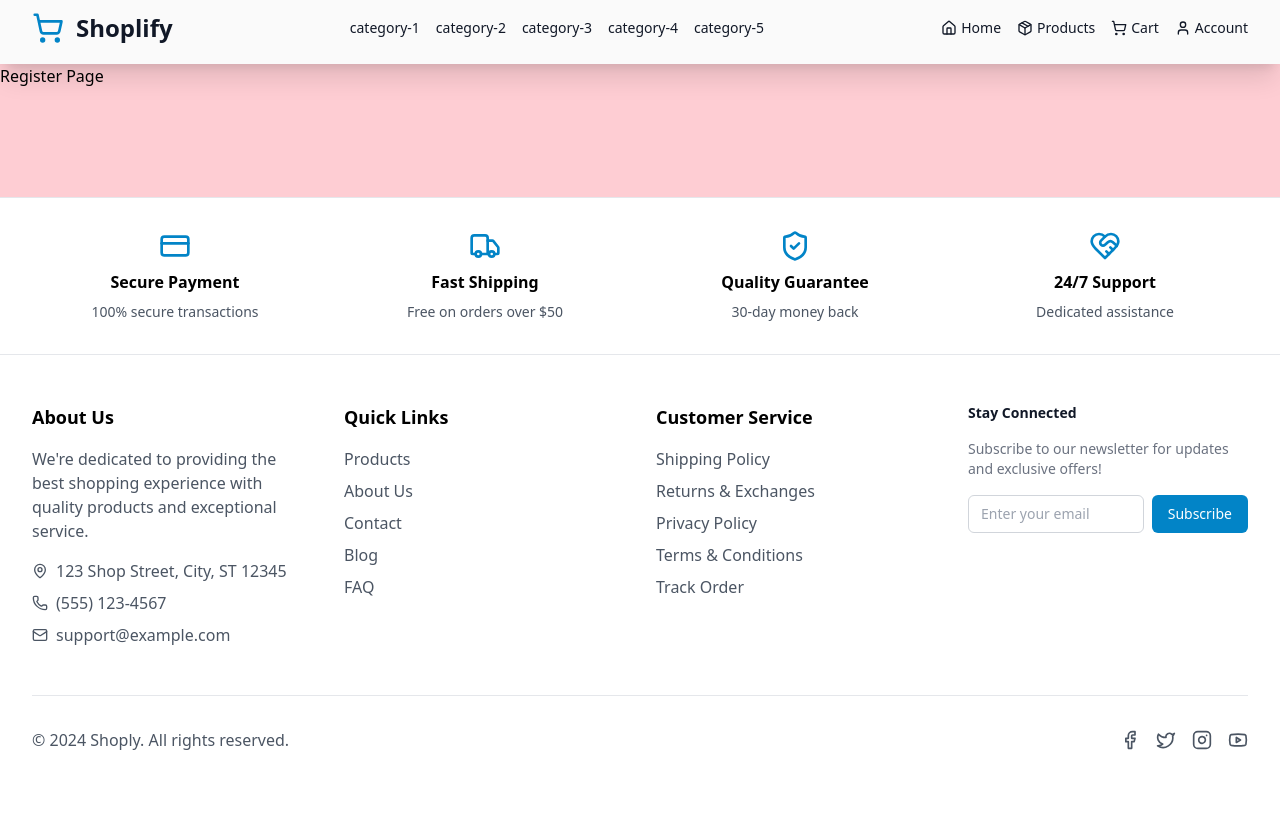
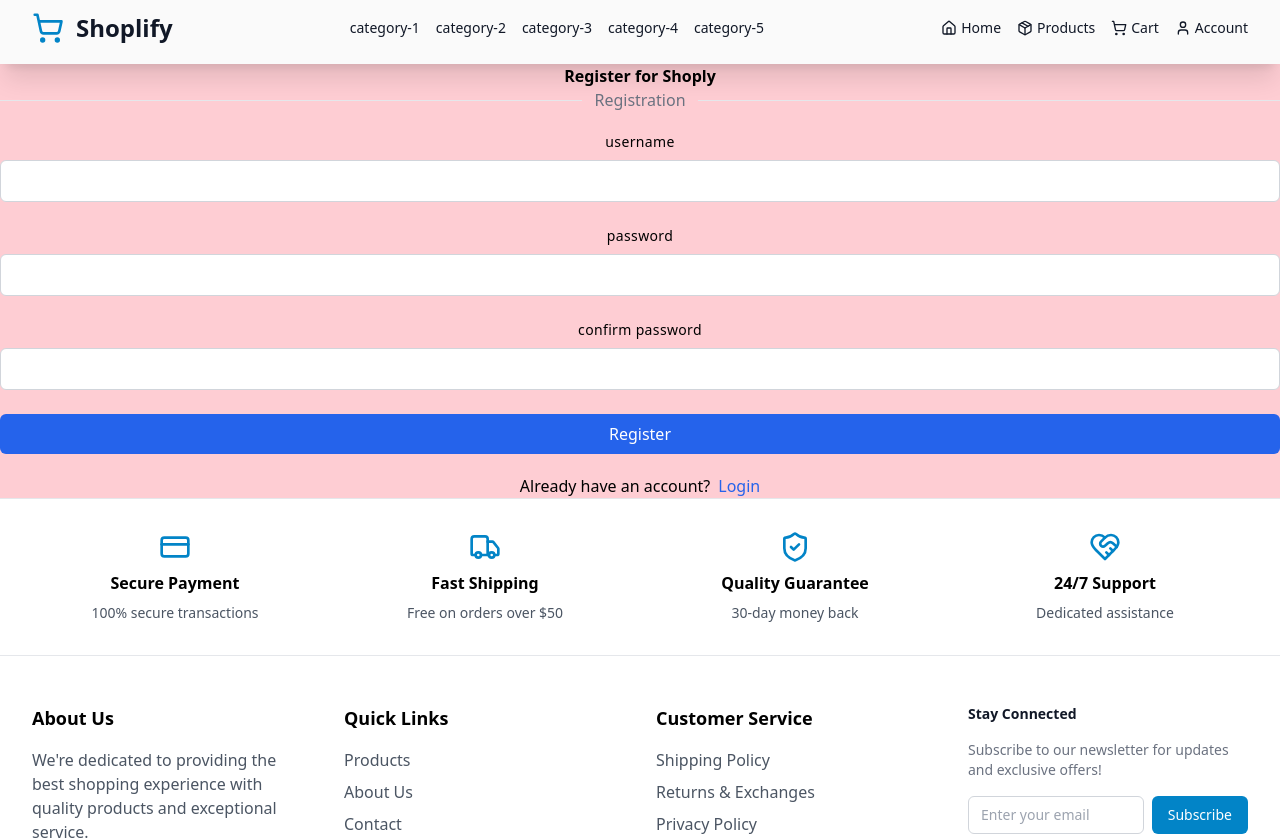
Before and after one commit to RVP2-241209-team2/p2-frontend, a React (Vite) app: page /register in a window 1280 px wide. Shown: the top 840 px of the page. Before the commit the page ends 800 px from the top, so only its background shows below. Built offline with nearby package versions, Linux system fonts and the light colour scheme.

Commit message:
getting a base understanding of tailwind, among other things

```diff
--- a/package.json
+++ b/package.json
@@ -10,6 +10,7 @@
     "preview": "vite preview"
   },
   "dependencies": {
+    "@hookform/resolvers": "^3.9.1",
     "axios": "^1.7.9",
     "bootstrap": "^5.3.3",
     "lucide-react": "^0.469.0",
@@ -17,7 +18,9 @@
     "react": "^18.3.1",
     "react-bootstrap": "^2.10.7",
     "react-dom": "^18.3.1",
-    "react-router-dom": "^7.1.1"
+    "react-hook-form": "^7.54.2",
+    "react-router-dom": "^7.1.1",
+    "zod": "^3.24.1"
   },
   "devDependencies": {
     "@eslint/js": "^9.17.0",
--- /dev/null
+++ b/src/components/auth/login-form.tsx
@@ -0,0 +1,42 @@
+import { useForm } from "react-hook-form";
+import { loginSchema, LoginSchema } from "../../lib/auth";
+import { zodResolver } from "@hookform/resolvers/zod";
+//import { useAuth } from "../../context/AuthContext";
+
+export default function LoginForm() {
+    //const { login } = useAuth()
+
+    const form = useForm<LoginSchema>({
+        resolver: zodResolver(loginSchema),
+        defaultValues: {
+            username: "",
+            password: ""
+        }
+    })
+
+    /*async function onSubmit(data: LoginSchema){
+        try{
+            await login(data);
+        } catch (error){
+            console.error("Login failed", error)
+        }
+    }*/
+
+    return(
+        <form /*onSubmit={form.handleSubmit(onSubmit)}*/ className="space-y-8">
+            <div className="flex flex-col gap-2">
+                <p className="text-sm font-medium tracking-wide text-center">
+                    username
+                </p>
+                <input type="text" {...form.register("username")} className="w-full rounded-md border border-gray-300 p-2" />
+            </div>
+            <div className="flex flex-col gap-2">
+                <p className="text-sm font-medium tracking-wide text-center">
+                    password
+                </p>
+                <input type="password" {...form.register("password")} className="w-full rounded-md border border-gray-300 p-2"/>
+            </div>
+            <button type="submit" className="w-full rounded-md bg-blue-600 p-2 text-white hover:bg-blue-700"> Login </button>
+        </form>
+    )
+}
--- /dev/null
+++ b/src/components/auth/register-form.tsx
@@ -0,0 +1,50 @@
+import { useForm } from "react-hook-form";
+import { registerSchema, RegisterSchema } from "../../lib/auth";
+import { zodResolver } from "@hookform/resolvers/zod";
+
+export default function RegisterForm() {
+    //const { register } = useAuth()
+
+    const form = useForm<RegisterSchema>({
+        resolver: zodResolver(registerSchema),
+        defaultValues:{
+            username: "",
+            password: "",
+            confirmPassword: "",
+            role: "SHOPPER"
+        }
+    })
+
+    /*async function onSubmit(data: RegisterSchema) {
+        try{
+            console.log("register submitted ...", data)
+            await register(data)
+        } catch(error){
+            console.error("Register failed", error)
+        }
+    }*/
+
+    return(
+        <form /*onSubmit={form.handleSubmit(onSubmit)}*/ className="space-y-6">
+            <div className="flex flex-col gap-2">
+                <p className="text-sm font-medium tracking-wide text-center">
+                    username
+                </p>
+                <input type="text" {...form.register("username")} className="w-full rounded-md border border-gray-300 p-2" />
+            </div>
+            <div className="flex flex-col gap-2">
+                <p className="text-sm font-medium tracking-wide text-center">
+                    password
+                </p>
+                <input type="password" {...form.register("password")} className="w-full rounded-md border border-gray-300 p-2"/>
+            </div>
+            <div className="flex flex-col gap-2">
+                <p className="text-sm font-medium tracking-wide text-center">
+                    confirm password
+                </p>
+                <input type="password" {...form.register("confirmPassword")} className="w-full rounded-md border border-gray-300 p-2"/>
+            </div>
+            <button type="submit" className="w-full rounded-md bg-blue-600 p-2 text-white hover:bg-blue-700"> Register </button>
+        </form>
+    )
+}
--- /dev/null
+++ b/src/context/AuthContext.tsx
@@ -0,0 +1,76 @@
+import { createContext, ReactNode, useContext, useState } from "react";
+import { AuthContextType, AuthState } from "../lib/types";
+import { useNavigate } from "react-router-dom";
+import { LoginSchema } from "../lib/auth";
+
+const AuthContext = createContext<AuthContextType | undefined>(undefined)
+
+export function AuthProvider({children}: {children: ReactNode}) {
+    const navigate = useNavigate();
+
+    const[auth, setAuth] = useState<AuthState>(() => {
+        const token = localStorage.getItem("token");
+        const userStr = localStorage.getItem("user");
+        return{
+            token,
+            user: userStr ? JSON.parse(userStr) : null
+        }
+    })
+
+    const login = async(values: LoginSchema) => {
+        try {
+            const response = await fetch("http://localhost:1234/auth/login", {
+              method: "POST",
+              headers: {"Content-Type": "application/json"},
+              body: JSON.stringify({
+                username: values.username,
+                password: values.password,
+              })
+            })
+
+            if (!response.ok) {
+              const contentType = response.headers.get("content-type");
+              let errorMessage;
+
+              if (contentType && contentType.includes("application/json")) {
+                const error = await response.json();
+                errorMessage = error.message;
+              } else {
+                errorMessage = await response.text();
+              }
+
+              throw new Error(errorMessage);
+            }
+
+            const data = await response.json();
+
+            setAuth({
+                token: data.token,
+                user: data.user,
+            });
+
+            localStorage.setItem("token", data.token);
+            localStorage.setItem("user", JSON.stringify(data.user));
+
+            navigate("/");
+        } catch (error) {
+            console.error("Login failed", error);
+            throw error;
+        }
+    }
+
+    const logout = () => {
+        setAuth({token: null, user: null})
+        localStorage.removeItem("token")
+        localStorage.removeItem("user")
+        navigate("/login")
+    }
+}
+
+export function useAuth() {
+    const context = useContext(AuthContext)
+    if (!context) {
+        throw new Error("useAuth must be used within an AuthProvider")
+    }
+    return context
+}
--- /dev/null
+++ b/src/lib/auth.ts
@@ -0,0 +1,20 @@
+import * as a from "zod";
+
+export const loginSchema = a.object({
+    username: a.string().min(1, { message: "Username is required" }),
+    password: a.string().min(1, { message: "Password is required" })
+})
+
+export type LoginSchema = a.infer<typeof loginSchema>
+
+export const registerSchema = a.object({
+    username: a.string().min(1, { message: "Username is required" }).max(50, { message: "Username must be less than 50 characters" }),
+    password: a.string().min(6, { message: "Password must be at least 6 characters" }),
+    confirmPassword: a.string(),
+    role: a.enum(["SHOPPER", "MANAGER"])
+}).refine((data) => data.password === data.confirmPassword, {
+    message: "Passwords do not match",
+    path: ["confirmPassword"]
+})
+
+export type RegisterSchema = a.infer<typeof registerSchema>
--- a/src/pages/auth/login-page.tsx
+++ b/src/pages/auth/login-page.tsx
@@ -1,3 +1,23 @@
+import { Link } from "react-router-dom";
+import LoginForm from "../../components/auth/login-form";
+
 export default function LoginPage() {
-  return <div>Login Page</div>;
+  return (
+  <>
+  <h1 className="text-center text-3x1 font-bold">Login to Shoply</h1>
+  <div className="space-y-5">
+    <div className="flex items-center gap-3">
+      <div className="h-px flex-1 bg-gray-200"/>
+      <span className="text-gray-500"> Login </span>
+      <div className="h-px flex-1 bg-gray-200"/>
+    </div>
+    <LoginForm/>
+    <div className="flex justify-center items-center gap-2">
+      Don't have an account?{" "}
+      <Link to="/register" className="text-blue-600 hover:underline"> Register </Link>
+    </div>
+  </div>
+
+  </>
+  )
 }
--- a/src/pages/auth/register-page.tsx
+++ b/src/pages/auth/register-page.tsx
@@ -1,3 +1,22 @@
+import { Link } from "react-router-dom";
+import RegisterForm from "../../components/auth/register-form";
+
 export default function RegisterPage() {
-  return <div>Register Page</div>;
+  return (
+    <>
+    <h1 className="text-center text-3x1 font-bold">Register for Shoply</h1>
+    <div className="space-y-5">
+      <div className="flex items-center gap-3">
+        <div className="h-px flex-1 bg-gray-200"/>
+        <span className="text-gray-500"> Registration </span>
+        <div className="h-px flex-1 bg-gray-200"/>
+      </div>
+      <RegisterForm/>
+      <div className="flex justify-center items-center gap-2">
+        Already have an account?{" "}
+        <Link to="/login" className="text-blue-600 hover:underline"> Login </Link>
+      </div>
+    </div>
+    </>
+  )
 }
```
Also changed, not shown: src/lib/types.ts (added), 1 other file (tests, documents, lock files or other folders).
